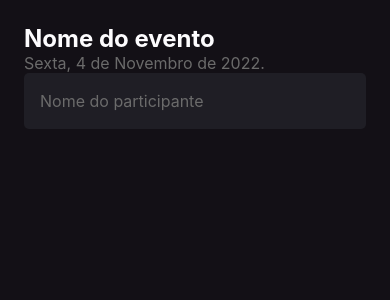
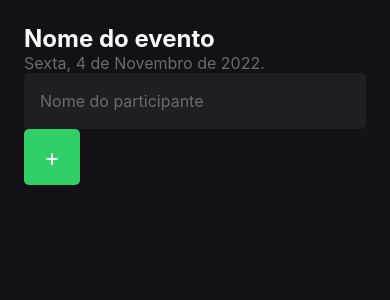
Before and after one commit to thiagoperest/react_native_fundamentos, a React Native app: screen / in a window 390 px wide. Shown: the top 300 px of the page. Built offline with nearby package versions, Linux system fonts and the light colour scheme.

Commit message:
feat: add botão de adicionar participante

```diff
--- a/src/screens/Home/index.tsx
+++ b/src/screens/Home/index.tsx
@@ -1,8 +1,12 @@
-import { Text, TextInput, View } from "react-native";
+import { Text, TextInput, TouchableOpacity, View } from "react-native";
 
 import { styles } from "./styles";
 
 export function Home() {
+  function handleParticipantAdd() {
+    console.log("Você clicou no botão de Adicionar!");
+  }
+
   return (
     <View style={styles.container}>
       <Text style={styles.mainEvent}>Nome do evento</Text>
@@ -12,6 +16,10 @@
         placeholder="Nome do participante"
         placeholderTextColor="#6B6B6B"
       />
+
+      <TouchableOpacity style={styles.button} onPress={handleParticipantAdd}>
+        <Text style={styles.buttonText}>+</Text>
+      </TouchableOpacity>
     </View>
   );
 }
--- a/src/screens/Home/styles.ts
+++ b/src/screens/Home/styles.ts
@@ -22,4 +22,16 @@
     padding: 16,
     fontSize: 16,
   },
+  button: {
+    width: 56,
+    height: 56,
+    borderRadius: 5,
+    backgroundColor: "#31CF67",
+    alignItems: "center",
+    justifyContent: "center",
+  },
+  buttonText: {
+    color: "#FFFFFF",
+    fontSize: 24,
+  },
 });
```
